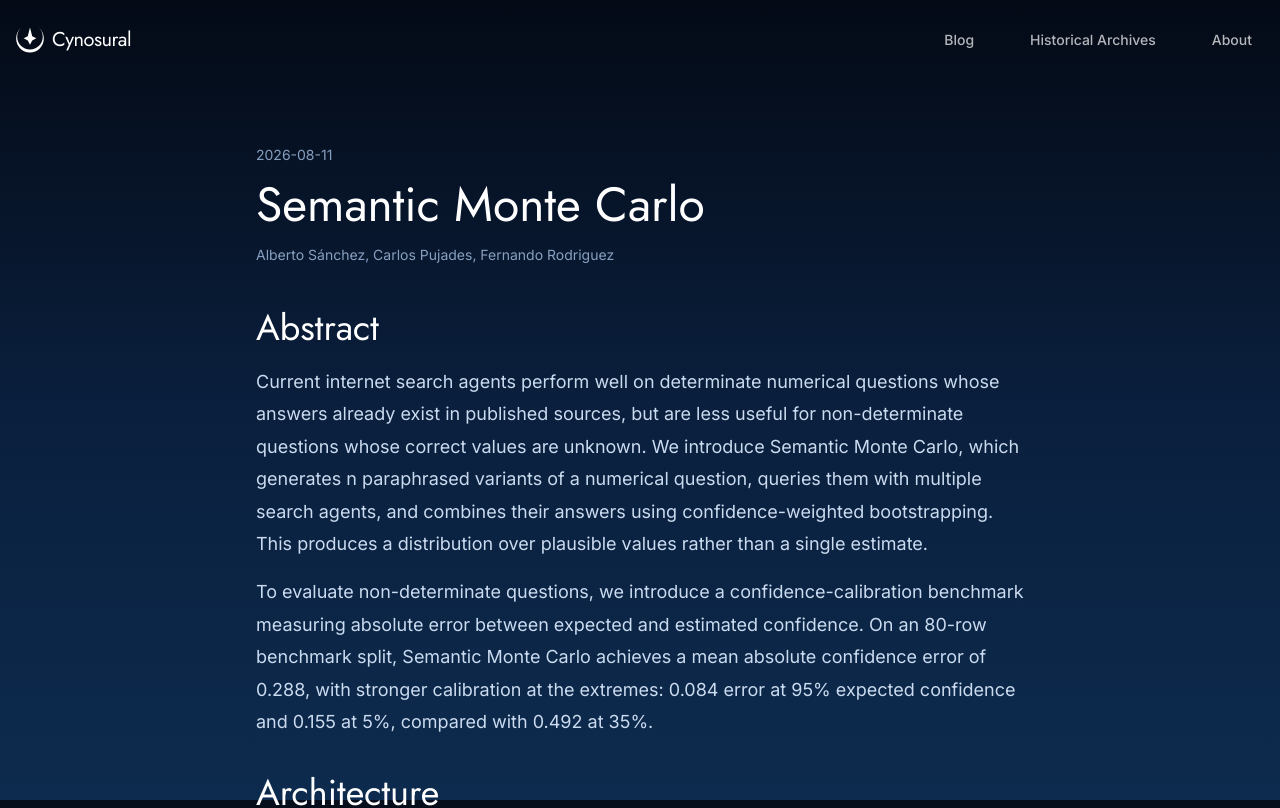
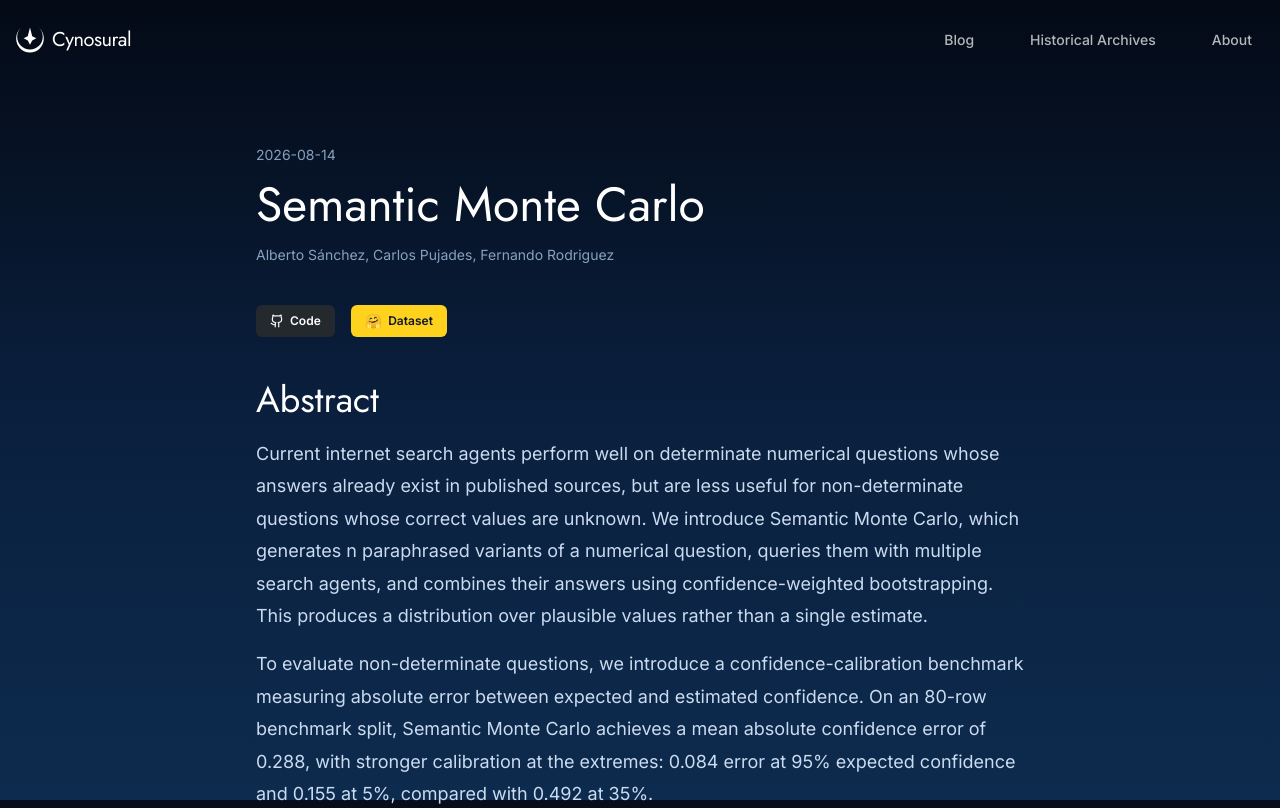
Before and after one commit to cynosural-ai/cynosural-ai.github.io, a Next.js app: page /blog/semantic-montecarlo in a window 1280 px wide. Shown: the top 808 px of the page. Built offline with nearby package versions, Linux system fonts and the light colour scheme.

Commit message:
add link buttons

```diff
--- a/content/posts/semantic-montecarlo.md
+++ b/content/posts/semantic-montecarlo.md
@@ -1,8 +1,15 @@
 ---
 title: "Semantic Monte Carlo"
-date: "2026-08-11"
+date: "2026-08-14"
 description: "A short introduction to exploring meaning through probabilistic sampling"
 author: ["Alberto Sánchez", "Carlos Pujades", "Fernando Rodriguez"]
+links:
+  - label: "Code"
+    url: "https://github.com/cynosural-ai/semantic-montecarlo"
+    icon: "github"
+  - label: "Dataset"
+    url: "https://huggingface.co/datasets/cynosural/semantic-montecarlo-benchmark"
+    icon: "huggingface"
 ---
 
 # Abstract
--- a/src/app/blog/[slug]/page.tsx
+++ b/src/app/blog/[slug]/page.tsx
@@ -1,5 +1,6 @@
 import { notFound } from "next/navigation";
-import { getPost, getPostSlugs } from "@/lib/posts";
+import { Github } from "lucide-react";
+import { getPost, getPostSlugs, type PostLink } from "@/lib/posts";
 
 export const dynamicParams = false;
 
@@ -31,6 +32,30 @@ export default async function PostPage({ params }: { params: Promise<{ slug: str
         {post.author && (
           <p className="text-sm text-blue-200/70 mb-10">{post.author}</p>
         )}
+        {post.links && post.links.length > 0 && (
+          <div className="flex flex-wrap gap-4 mb-10">
+            {post.links.map((link: PostLink) => (
+              <a
+                key={link.url}
+                href={link.url}
+                target="_blank"
+                rel="noopener noreferrer"
+                className={
+                  link.icon === "huggingface"
+                    ? "inline-flex items-center gap-1.5 bg-[#FFD21E] text-gray-900 px-3.5 py-2 rounded-md font-semibold hover:bg-[#FFF0B3] transition-colors text-xs"
+                    : "inline-flex items-center gap-1.5 bg-[#24292e] text-white px-3.5 py-2 rounded-md font-semibold hover:bg-[#2f363d] transition-colors text-xs"
+                }
+              >
+                {link.icon === "huggingface" ? (
+                  <span role="img" aria-label="Hugging Face" className="text-sm leading-none">🤗</span>
+                ) : (
+                  <Github className="w-3.5 h-3.5 flex-shrink-0" />
+                )}
+                {link.label}
+              </a>
+            ))}
+          </div>
+        )}
         <div className="markdown" dangerouslySetInnerHTML={{ __html: post.content }} />
       </div>
     </article>
--- a/src/lib/posts.ts
+++ b/src/lib/posts.ts
@@ -10,12 +10,19 @@ import rehypeStringify from "rehype-stringify";
 
 const postsDirectory = path.join(process.cwd(), "content/posts");
 
+export type PostLink = {
+  label: string;
+  url: string;
+  icon: "github" | "huggingface";
+};
+
 export type Post = {
   slug: string;
   title: string;
   date: string;
   author?: string;
   description?: string;
+  links?: PostLink[];
   content: string;
 };
 
@@ -46,6 +53,13 @@ export async function getPost(slug: string): Promise<Post> {
         : String(data.author)
       : undefined,
     description: data.description ? String(data.description) : undefined,
+    links: Array.isArray(data.links)
+      ? data.links.map((l: Record<string, unknown>) => ({
+          label: String(l.label),
+          url: String(l.url),
+          icon: l.icon === "github" || l.icon === "huggingface" ? l.icon : "github",
+        }))
+      : undefined,
     content: html,
   };
 }
```
